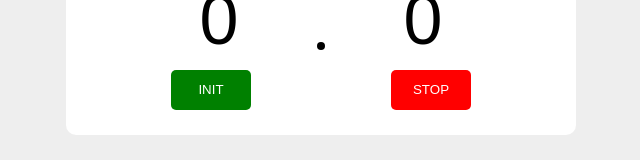
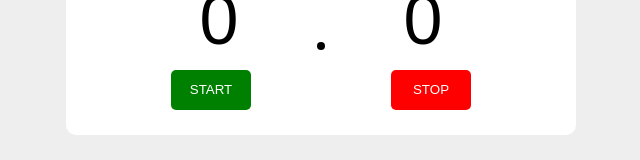
Before and after one commit to RyanBasque/Timer-React-, a React (Create React App) app: page / in a window 1280 px wide. Shown: the part 204-364 px from the top of the page, without its empty margins (319-959 px from the left). Built offline with nearby package versions, Linux system fonts and the light colour scheme.

Commit message:
start timer settings

```diff
--- a/src/components/minutes/Minutes.js
+++ b/src/components/minutes/Minutes.js
@@ -4,17 +4,21 @@ import './Minutes.css';
 
 const Minutes = (props) => {
     let newValor = 0;
+    let propsValue = props.minute;
     let boolean = false;
 
     if (isNaN(props.minute)) {
         boolean = !boolean
+    }
+    if (propsValue > 60) {
+        propsValue = 60;
     }
     return (
         <div>
             <input
                 type="text"
                 maxLength="2"
-                value={!boolean ? props.minute : newValor}
+                value={!boolean ? propsValue : newValor}
                 onChange={props.changeMinute}
             />
         </div>
--- a/src/components/seconds/Seconds.css
+++ b/src/components/seconds/Seconds.css
@@ -10,6 +10,10 @@ input {
     font-size: 100%;
 
     text-align: center;
+
+    outline: thin dotted;
+    outline: 0px auto -webkit-focus-ring-color;
+    outline-offset: 0px;
 }
 input:focus {
     outline: thin dotted;
--- a/src/components/seconds/Seconds.js
+++ b/src/components/seconds/Seconds.js
@@ -4,17 +4,22 @@ import './Seconds.css';
 
 const Seconds = (props) => {
     let newValor = 0;
+    let propsValue = props.second;
     let boolean = false;
 
     if (isNaN(props.second)) {
         boolean = !boolean
-    }
+    };
+
+    if (propsValue > 60) {
+        propsValue = 60;
+    };
     return (
         <div>
             <input
                 type="text"
                 maxLength="2"
-                value={!boolean ? props.second : newValor}
+                value={!boolean ? propsValue : newValor}
                 onChange={props.changeSecond} />
         </div>
     )
--- a/src/container/App.js
+++ b/src/container/App.js
@@ -25,8 +25,45 @@ class App extends Component {
 
   }
 
-  initTimer = (hour, minute) => {
-    console.log(hour, minute)
+  initTimer = (min, secs) => {
+    let max = 0;
+    let maxSecs = 60;
+
+    if (secs, min > 0) {
+      if (min > 60) {
+        this.setState({ minutes: 60 })
+      };
+      if (secs > 60) {
+        this.setState({ seconds: 60 })
+      };
+
+      const timer = setInterval(
+        () => {
+          if (parseInt(min) > 0 && parseInt(secs) === 0) {
+            min = min - 1;
+            this.setState({ minutes: min })
+            secs = 60;
+            this.setState({ seconds: secs })
+          };
+
+          secs = secs - 1;
+
+          if (secs === 0 && parseInt(min) > 0) {
+            min = min - 1;
+            this.setState({ minutes: min })
+            secs = 60;
+            this.setState({ seconds: secs })
+          }
+
+          if (secs === 0 && parseInt(min) === 0) {
+            clearInterval(timer)
+          }
+
+        }, 1000
+      )
+    }
+
+
   }
 
   render() {
@@ -48,8 +85,8 @@ class App extends Component {
               second={parseInt(this.state.seconds)} />
           </div>
           <div className="btn">
-            <button onClick={this.initTimer.bind(this, this.state.minutes, this.state.seconds)}>INIT</button>
-            <button>STOP</button>
+            <button onClick={this.initTimer.bind(this, this.state.minutes, this.state.seconds)}>START</button>
+            <button onClick={this.initTimer.bind(this, this.state.minutes, this.state.seconds)}>STOP</button>
           </div>
         </div>
       </div>
```
